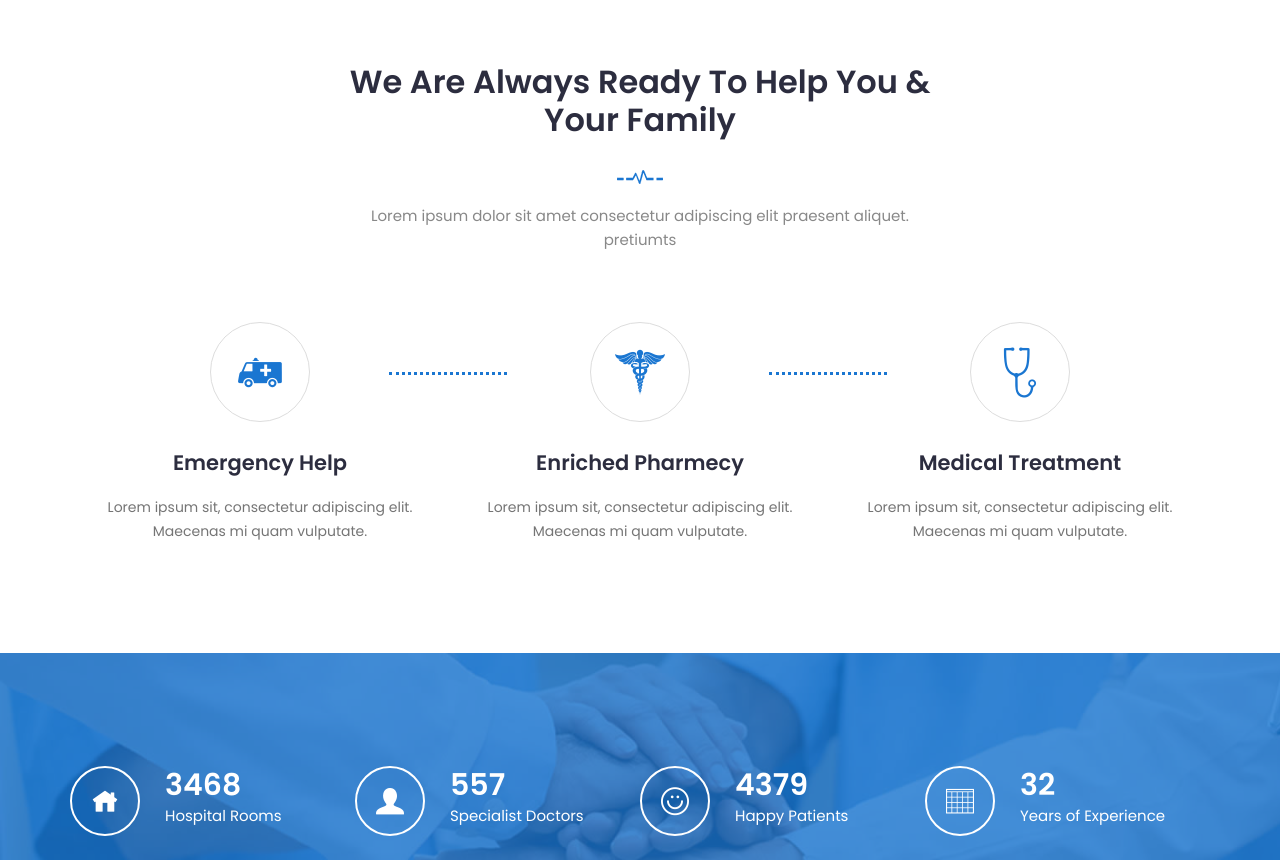
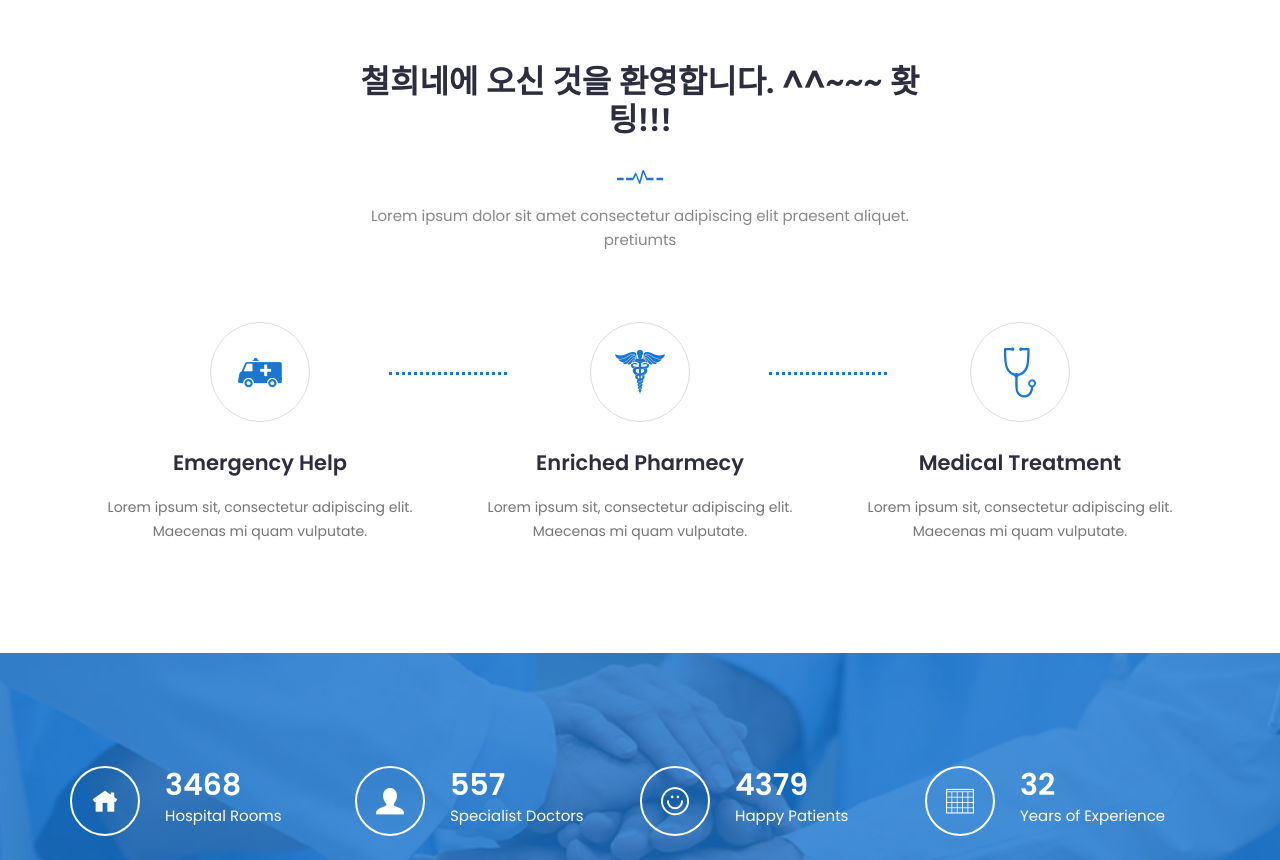
Before and after one commit to LDJWJ/MyNewWeb, a plain HTML site: page index.html in a window 1280 px wide. Shown: the part 896-1756 px from the top of the page. Drawn offline with Linux system fonts and the light colour scheme; a script that the page names is missing.

Commit message:
Update index.html

```diff
--- a/index.html
+++ b/index.html
@@ -291,7 +291,7 @@
 				<div class="row">
 					<div class="col-lg-12">
 						<div class="section-title">
-							<h2>We Are Always Ready to Help You & Your Family</h2>
+							<h2>철희네에 오신 것을 환영합니다. ^^~~~ 홧팅!!!</h2>
 							<img src="img/section-img.png" alt="#">
 							<p>Lorem ipsum dolor sit amet consectetur adipiscing elit praesent aliquet. pretiumts</p>
 						</div>
```
